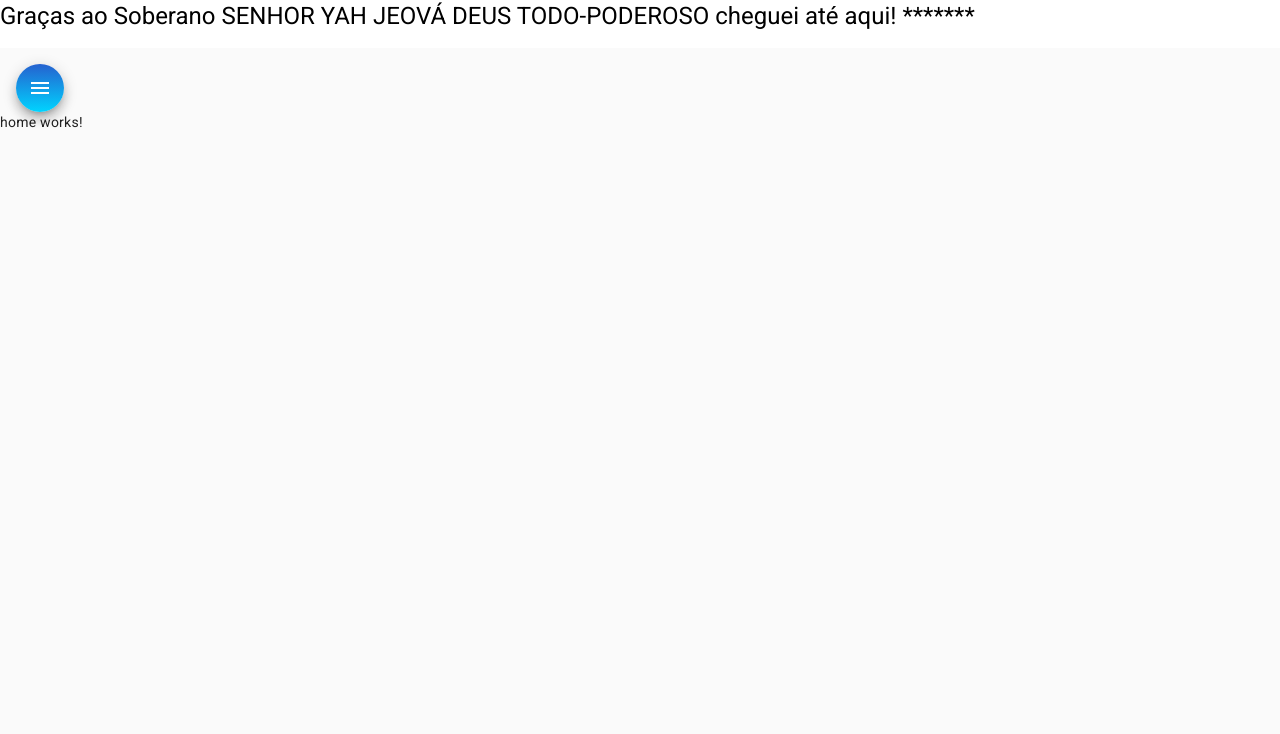
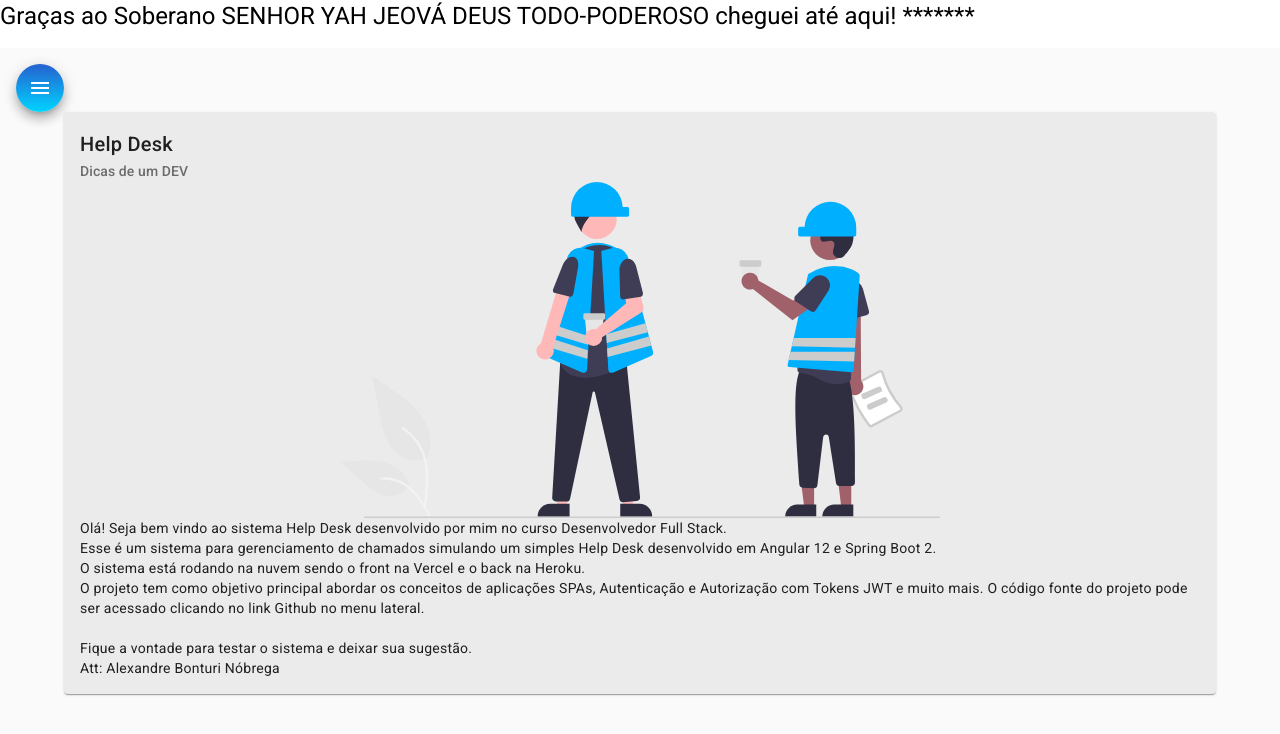
Before and after one commit to abnobrega/helpdesk-frontend, an Angular app: page /home in a window 1280 px wide. Shown: the top 734 px of the page. Built offline with nearby package versions, Linux system fonts and the light colour scheme.

Commit message:
HTML e CSS para componente HOME implementado

```diff
--- a/src/app/components/home/home.component.css
+++ b/src/app/components/home/home.component.css
@@ -0,0 +1,9 @@
+.card {
+    width: 90%;
+    margin: auto;
+    background-color: rgb(235,235,235);
+}
+
+img {
+    height: 21rem;
+}
--- a/src/app/components/home/home.component.html
+++ b/src/app/components/home/home.component.html
@@ -1 +1,18 @@
-<p>home works!</p>
+<mat-card class="card">
+    <mat-card-header>
+      <mat-card-title>Help Desk</mat-card-title>
+      <mat-card-subtitle>Dicas de um DEV</mat-card-subtitle>
+    </mat-card-header>
+    <img mat-card-image src="assets/img/home-image.svg" alt="Image Home Help Desk">
+    <mat-card-content>
+        <p>
+            Olá! Seja bem vindo ao sistema Help Desk desenvolvido por mim no curso Desenvolvedor Full Stack.<br />
+            Esse é um sistema para gerenciamento de chamados simulando um simples Help Desk desenvolvido em Angular 12 e
+            Spring Boot 2. <br />O sistema está rodando na nuvem sendo o front na Vercel e o back na Heroku.<br />
+            O projeto tem como objetivo principal abordar os conceitos de aplicações SPAs, Autenticação e Autorização com
+            Tokens JWT e muito mais. O código fonte do projeto pode ser acessado clicando no link Github no menu lateral.
+            <br /><br /> Fique a vontade para testar o sistema e deixar sua sugestão.
+            <br /> Att: Alexandre Bonturi Nóbrega
+        </p>
+    </mat-card-content>
+</mat-card>
```
Also changed, not shown: src/assets/img/home-image.svg (added).
